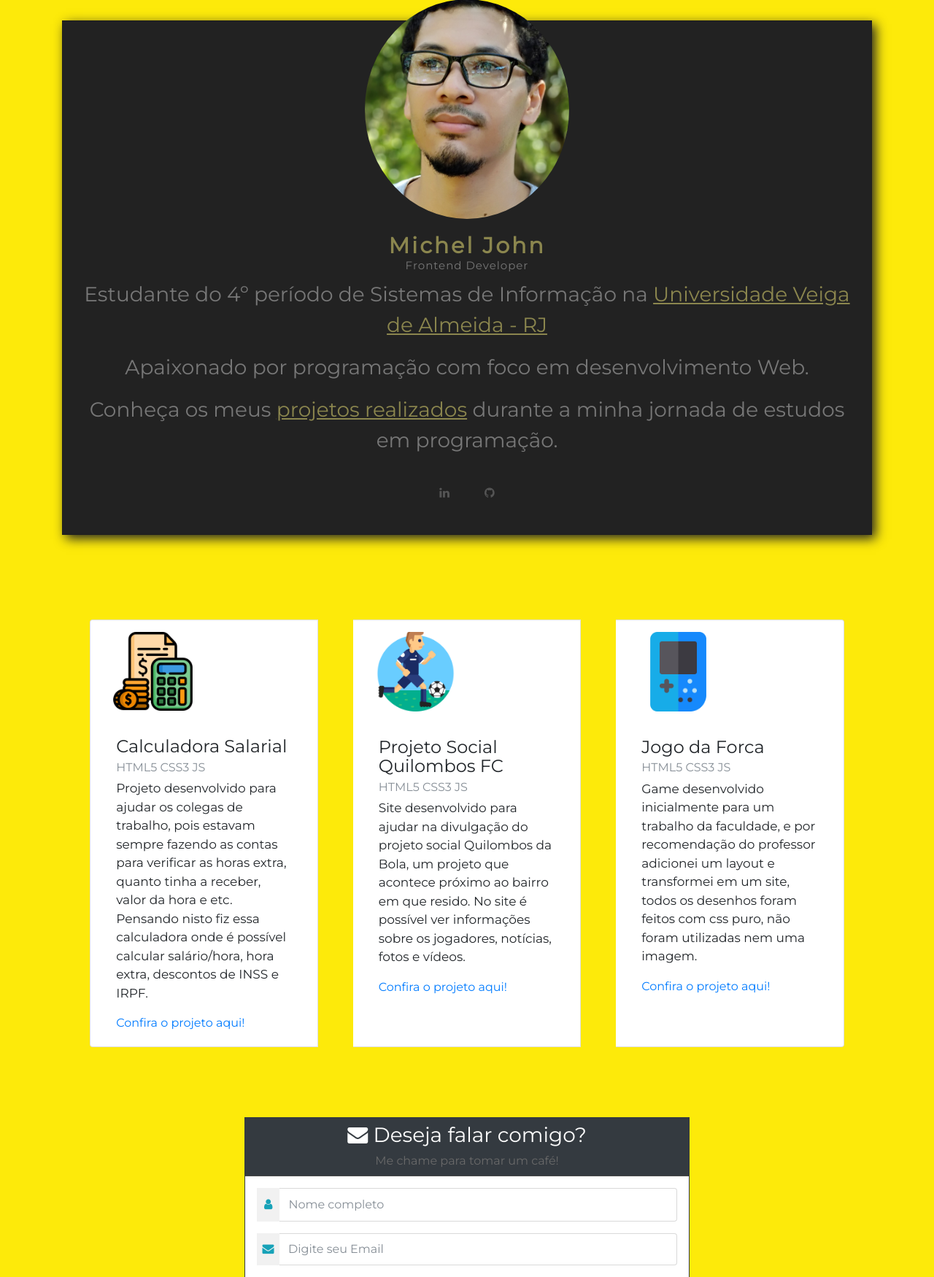
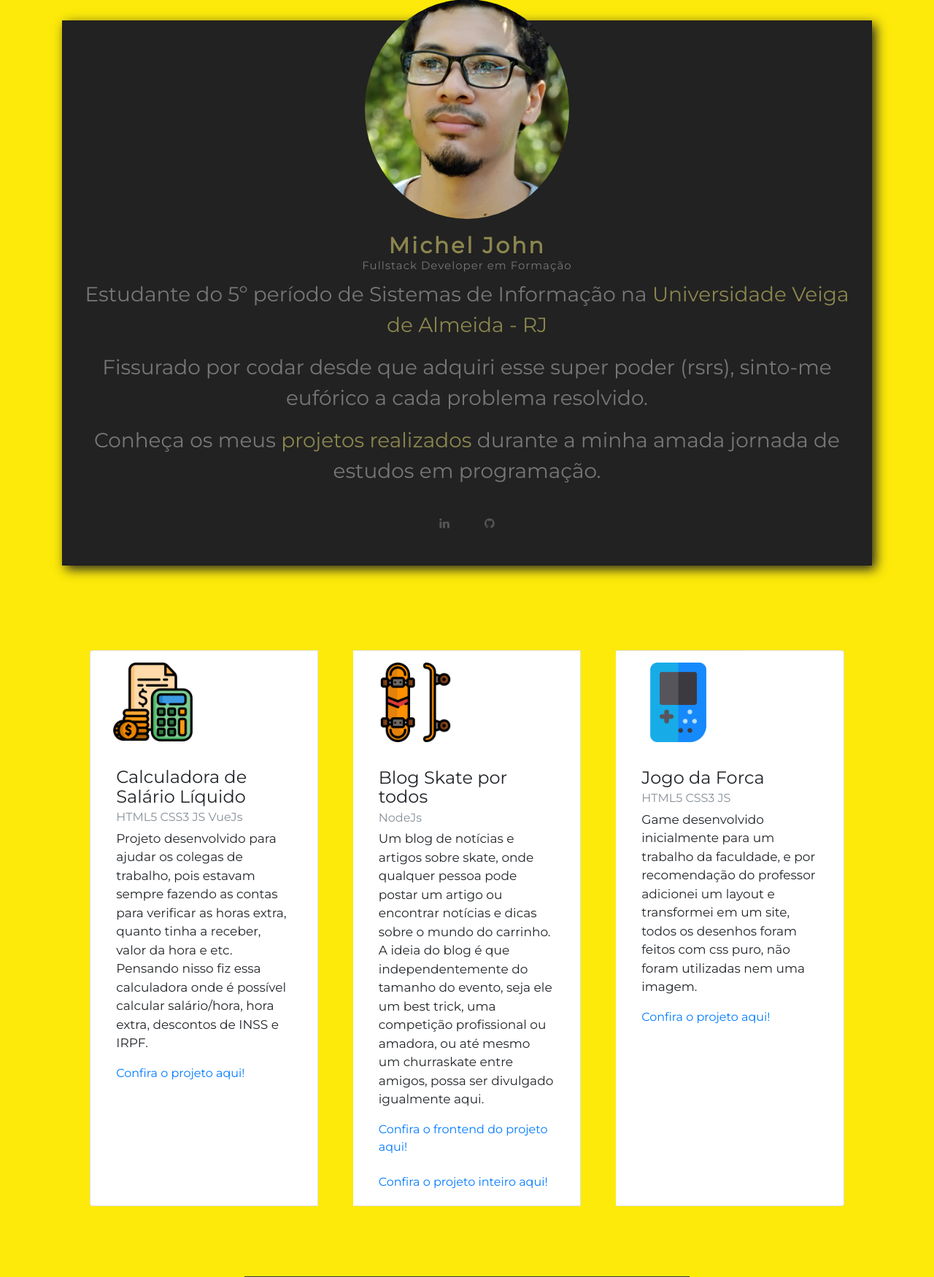
Before and after one commit to mchjohn/mchljohn, a web app: file index.html in a window 1280 px wide. Shown: the part 77-1827 px from the top of the page at 73% size. Run offline with its HTML, style and script files only (its server is not run), Linux system fonts and the light colour scheme; some web fonts are replaced.

Commit message:
atualizando o portfolio

```diff
--- a/css/style.css
+++ b/css/style.css
@@ -96,16 +96,12 @@ html, body {
 }
 
 .card-body p a {
-    text-decoration: underline;
+    text-decoration: none;
     color: #8B864E;
 }
 
 #myCard .card:hover i {
     color: #fff;
-}
-
-#myCard .card:hover .card-body p .link-project {
-    color: #fdea0a;
 }
 
 #myCard .card i:hover {
--- a/index.html
+++ b/index.html
@@ -54,10 +54,10 @@
                             <div class="card-body" id="about">
                                 <img src="img/profile.jpg" alt="michel john" class="img-fluid rounded-circle">
                                 <h3>Michel John</h3>
-                                <h5>Frontend Developer</h5>
-                                <p>Estudante do 4º período de Sistemas de Informação na <a href="https://www.uva.br/" target="_blank">Universidade Veiga de Almeida - RJ</a></p>
-                                <p>Apaixonado por programação com foco em desenvolvimento Web.</p>
-                                <p>Conheça os meus <a href="#project" class="link-project">projetos realizados</a> durante a minha jornada de estudos em programação.</p>
+                                <h5>Fullstack Developer em Formação</h5>
+                                <p>Estudante do 5º período de Sistemas de Informação na <a href="https://www.uva.br/" target="_blank">Universidade Veiga de Almeida - RJ</a></p>
+                                <p>Fissurado por codar desde que adquiri esse super poder (rsrs), sinto-me eufórico a cada problema resolvido.</p>
+                                <p>Conheça os meus <a href="#project" class="link-project">projetos realizados</a> durante a minha amada jornada de estudos em programação.</p>
                                 <div class="d-flex flex-row justify-content-center">
                                     <div class="p-4">
                                         <a href="https://www.linkedin.com/in/micheljohn/" target="_blank">
@@ -86,19 +86,24 @@
                     <div class="card mr-5 col-xs-12 col-sm-3 col-md-3 col-lg-3 mb-5">
                         <img src="img/calc-1.png" class="w-50 p-3 card-img-top">
                         <div class="card-body">
-                            <h4 class="card-title">Calculadora Salarial</h4>
-                            <h6 class="card-subtitle mb-2 text-muted">HTML5 CSS3 JS</h6>
-                            <p class="card-text">Projeto desenvolvido para ajudar os colegas de trabalho, pois estavam sempre fazendo as contas para verificar as horas extra, quanto tinha a receber, valor da hora e etc. Pensando nisto fiz essa calculadora onde é possível calcular salário/hora, hora extra, descontos de INSS e IRPF.</p>
-                            <a href="https://mchjohn.github.io/calculadora_salarial_v.2" target="_blank" class="card-link">Confira o projeto aqui!</a>
+                            <h4 class="card-title">Calculadora de Salário Líquido</h4>
+                            <h6 class="card-subtitle mb-2 text-muted">HTML5 CSS3 JS VueJs</h6>
+                            <p class="card-text">Projeto desenvolvido para ajudar os colegas de trabalho, pois estavam sempre fazendo as contas para verificar as horas extra, quanto tinha a receber, valor da hora e etc. Pensando nisso fiz essa calculadora onde é possível calcular salário/hora, hora extra, descontos de INSS e IRPF.</p>
+                            <a href="https://mchjohn.github.io/net-salary-calculator-vuejs" target="_blank" class="card-link">Confira o projeto aqui!</a>
                         </div>
                     </div>
                     <div class="card mr-5  col-xs-12 col-sm-3 col-md-3 col-lg-3 mb-5">
-                        <img src="img/foote-1.png" class="w-50 p-3 card-img-top">
+                        <img src="img/skate-1.png" class="w-50 p-3 card-img-top">
                         <div class="card-body">
-                            <h4 class="card-title">Projeto Social Quilombos FC</h4>
-                            <h6 class="card-subtitle mb-2 text-muted">HTML5 CSS3 JS</h6>
-                            <p class="card-text">Site desenvolvido para ajudar na divulgação do projeto social Quilombos da Bola, um projeto que acontece próximo ao bairro em que resido. No site é possível ver informações sobre os jogadores, notícias, fotos e vídeos.</p>
-                            <a href="https://mchjohn.github.io/quilombos-da-bola/" target="_blank" class="card-link">Confira o projeto aqui!</a>
+                            <h4 class="card-title">Blog Skate por todos</h4>
+                            <h6 class="card-subtitle mb-2 text-muted">NodeJs</h6>
+                            <p class="card-text">Um blog de notícias e artigos sobre skate, onde qualquer pessoa pode postar um artigo ou encontrar notícias e dicas sobre o mundo do carrinho.
+                            A ideia do blog é que independentemente do tamanho do evento, seja ele um best trick, uma competição profissional ou amadora, ou até mesmo um churraskate entre amigos, possa ser divulgado igualmente aqui.
+                            </p>
+                            <a href="https://mchjohn.github.io/blog_news_skate" target="_blank" class="card-link">Confira o frontend do projeto aqui!</a>
+                            <br>
+                            <br>
+                            <a href="https://github.com/mchjohn/skate-for-all" target="_blank" class="card-link">Confira o projeto inteiro aqui!</a>
                         </div>
                     </div>
                     <div class="card  col-xs-12 col-sm-3 col-md-3 col-lg-3 mb-5">
```
Also changed, not shown: img/foote-1.png (deleted), img/skate-1.png (added).
